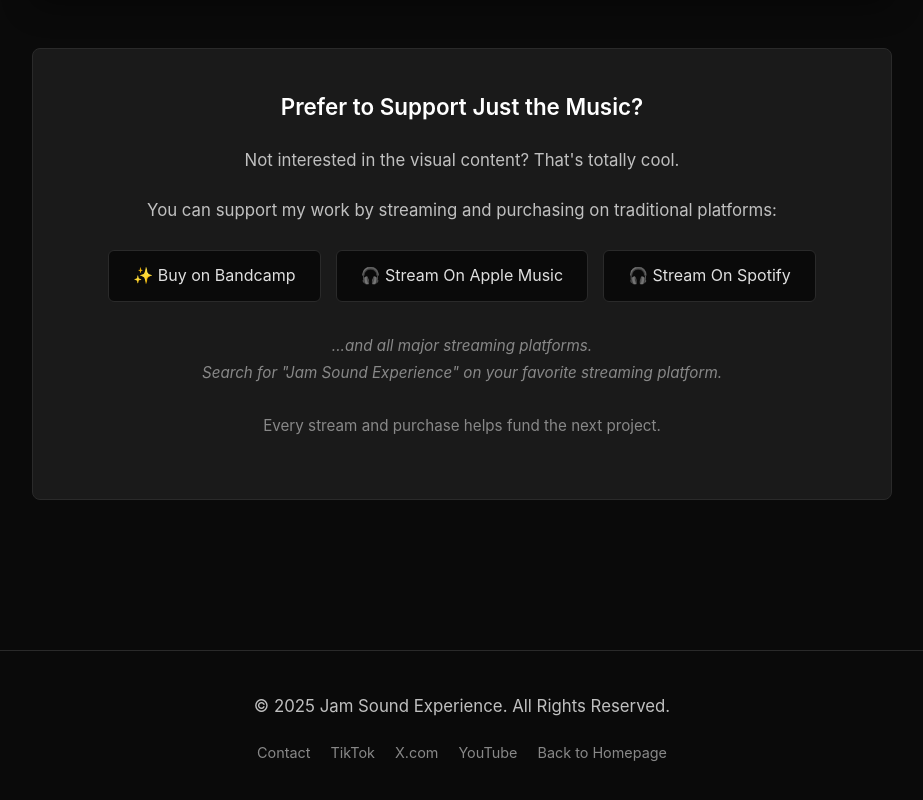
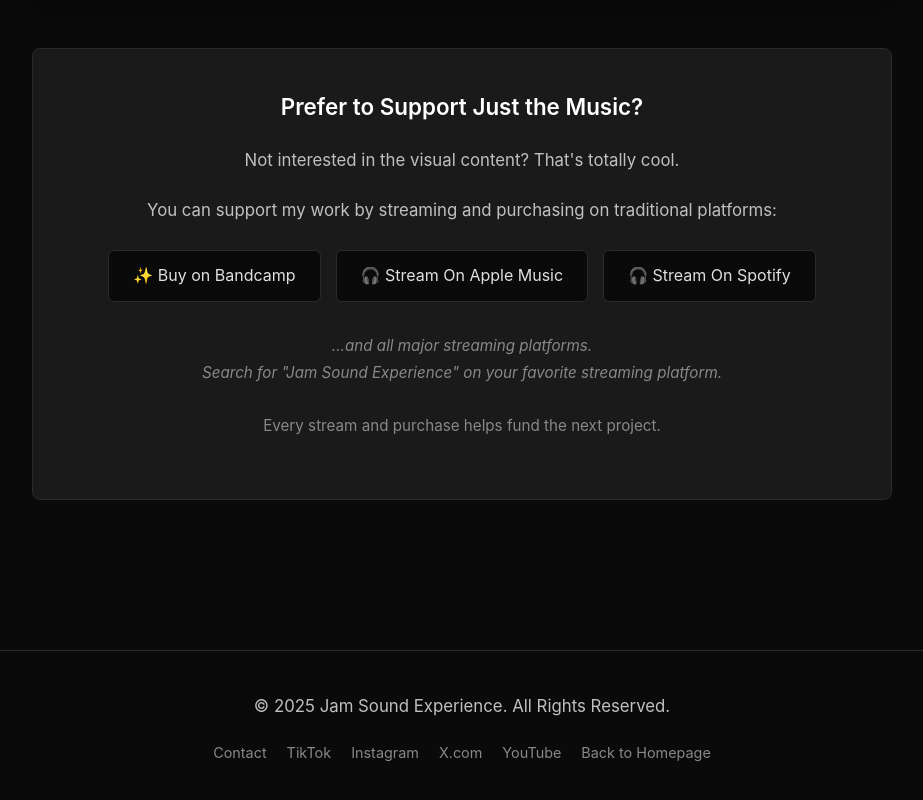
Before and after one commit to jambot5/jamsoundexperience, a plain HTML site: page exclusive.html in a window 1280 px wide. Shown: the part 2125-2925 px from the top of the page, without its empty margins (178-1101 px from the left). Drawn offline with Linux system fonts and the light colour scheme.

Commit message:
add instagram

```diff
--- a/exclusive.html
+++ b/exclusive.html
@@ -433,6 +433,8 @@
                 rel="noreferrer noopener nofollow">Contact</a>
             <a href="https://www.tiktok.com/@jamsoundexperience" target="_blank"
                 rel="noopener noreferrer nofollow">TikTok</a>
+            <a href="https://www.instagram.com/jamsoundexperience/" target="_blank"
+                rel="noopener noreferrer nofollow">Instagram</a>
             <a href="https://x.com/jamsoundx" target="_blank" rel="noopener noreferrer nofollow">X.com</a>
             <a href="https://www.youtube.com/@jamsoundexperience" target="_blank"
                 rel="noopener noreferrer nofollow">YouTube</a>
```
Also changed, not shown: index.html (+2 -0 lines).
